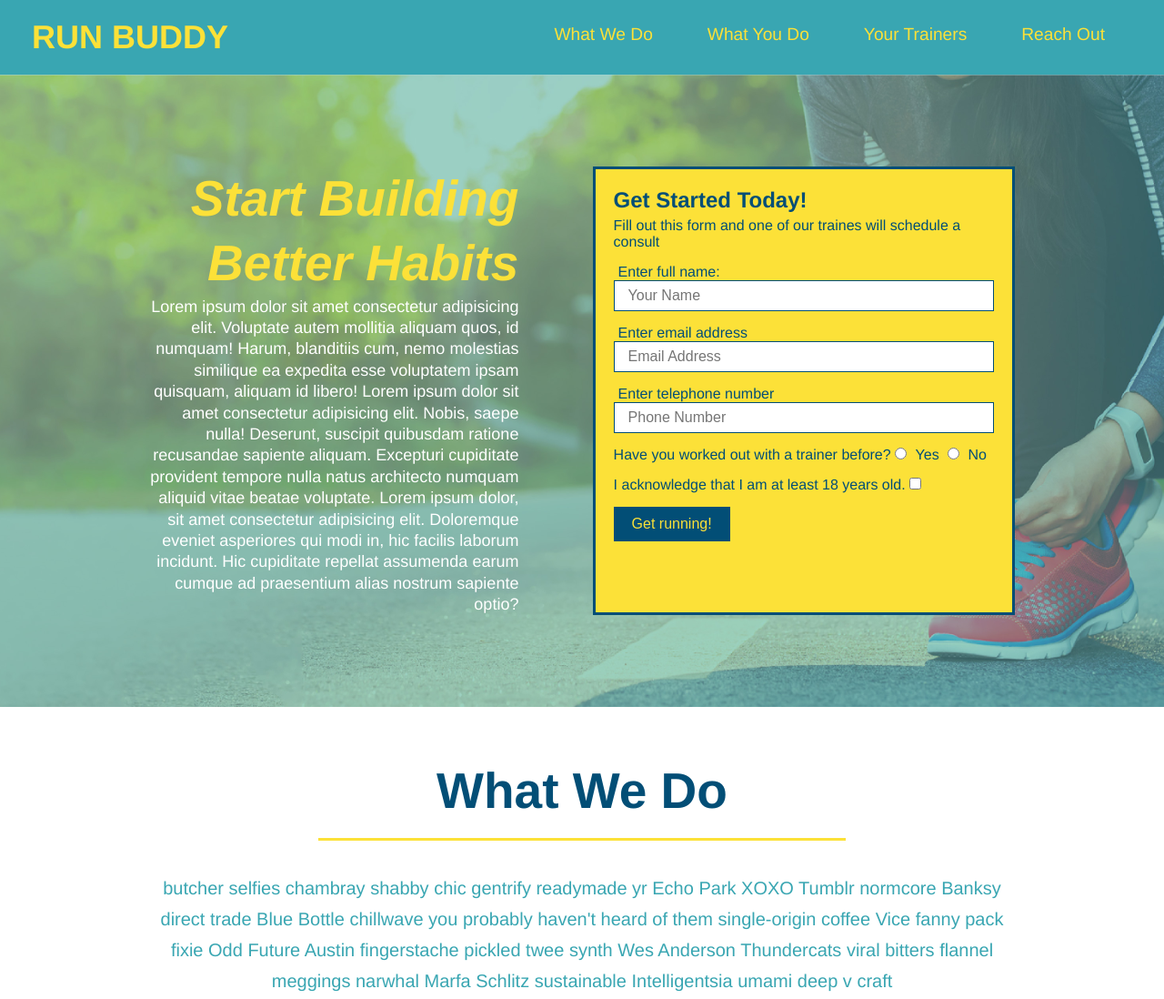
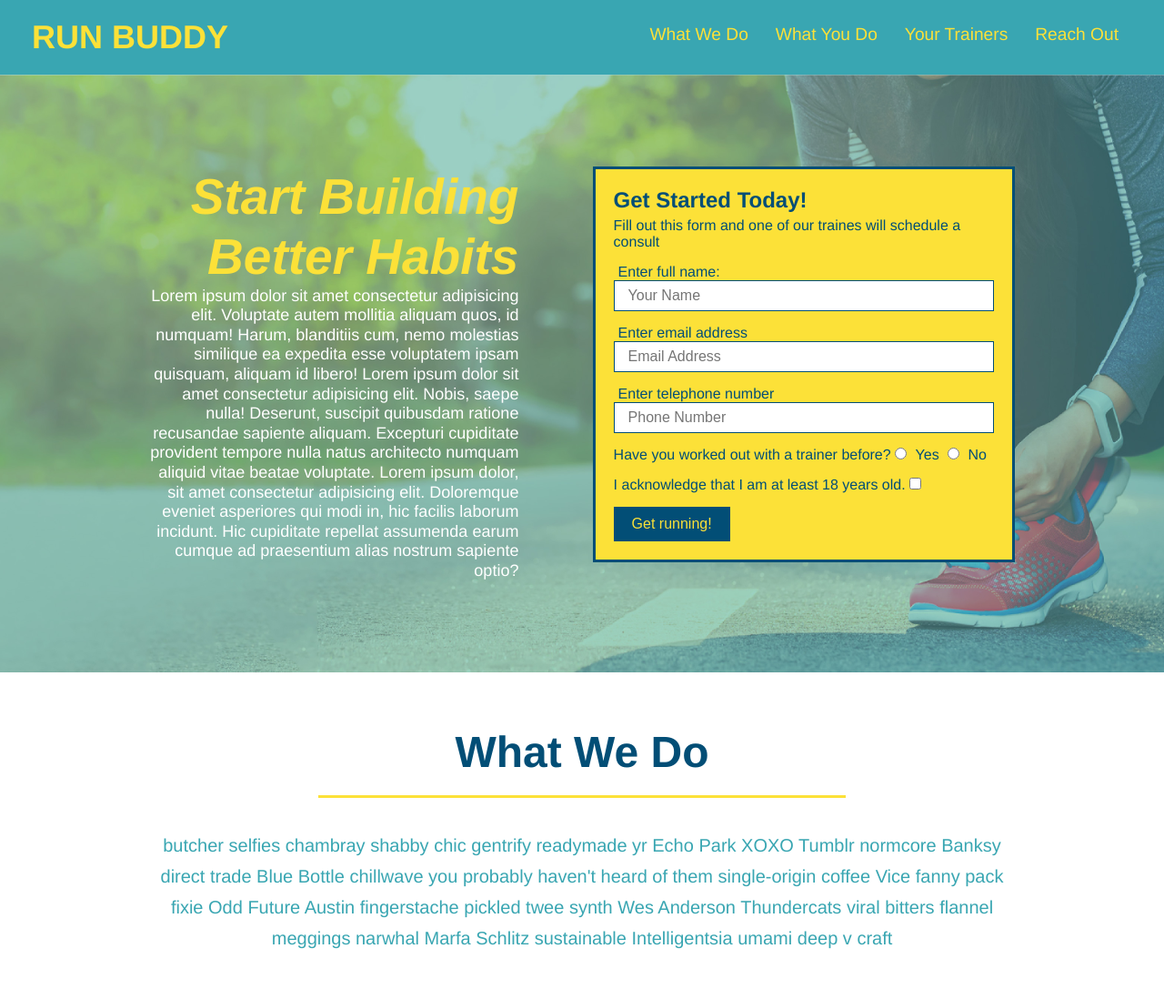
Before and after one commit to perfect-perfect/run-buddy, a plain HTML site: page index.html in a window 1280 px wide. Shown: the top 1098 px of the page at 91% size. Drawn offline with Linux system fonts and the light colour scheme.

Commit message:
media queries shells added to css

```diff
--- a/assets/css/style.css
+++ b/assets/css/style.css
@@ -43,7 +43,7 @@ header nav ul {
 }
 
 header nav ul li a {
-    margin: 0 30px;
+    padding: 10px 15px;
     font-weight: lighter;
     font-size: 1.5vw;
 }
@@ -84,6 +84,7 @@ section {
     display: flex;
     justify-content: center;
     flex-wrap: wrap;
+    align-items: flex-start;
 }
 
 /* Hero Style End */
@@ -134,7 +135,7 @@ section {
     margin: 3.5%;
     color: #fff;
     font-size: 18px;
-    line-height: 1.3;
+    line-height: 1.2;
 }
 
 .hero-cta h2 {
@@ -145,7 +146,7 @@ section {
 /* HERO STYLES END */
 
 .section-title {
-    font-size: 55px;
+    font-size: 48px;
     color: #024e76;
     border-bottom: 3px solid;
     padding-bottom: 20px;
@@ -341,3 +342,28 @@ section {
 .flex-row {
     display: flex;
 }
+
+/* MEDIA QUERY FOR SMALLER DESKTOP SCREENS AND SMALLER */
+@media screen and (max-width: 980px) {
+    header h1 a {
+        /* this will be applied on any screen smaller than 980px */
+
+
+    }
+}
+
+/* MEDIA QUERY FOR TABLETS AND SMALLER */
+@media screen and (max-width: 768px) {
+    header h1 {
+        /* this will be applied on any screen betwee 768px and 575px */
+
+    }
+}
+
+/* MEDIA QUERY FOR MOBILE PHONES AND SMALLER */
+@media screen and (max-width: 575px) {
+    header h1 {
+        /* this will be applied on any screen snaller than 575px */
+
+    }
+}
--- a/index.html
+++ b/index.html
@@ -5,6 +5,7 @@
     <meta charset="UTF-8" />
     <title>Run Buddy</title>
     <link rel="stylesheet" href="./assets/css/style.css"/>
+    <meta name="viewport" content="width=device-width, initial-scale=1.0" />
 </head>
 
 <body>
```
Also changed, not shown: privacy-policy.html (+1 -0 lines).
